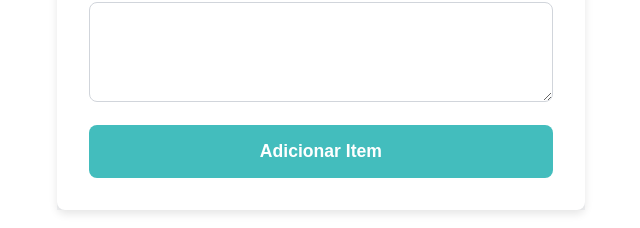
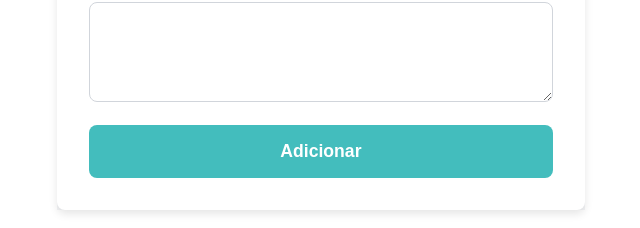
Before and after one commit to RenataPortoGransoti/projeto-vue-aula-web, a Vue app: page / in a window 1280 px wide. Shown: the part 410-638 px from the top of the page, without its empty margins (55-695 px from the left). Built offline with nearby package versions, Linux system fonts and the light colour scheme.

Commit message:
Texto do botão

```diff
--- a/src/components/CadastroItem.vue
+++ b/src/components/CadastroItem.vue
@@ -10,7 +10,7 @@
       <textarea v-model="descricao" id="descricao" required class="input-campo textarea"></textarea>
     </div>
 
-    <button type="submit" class="botao">Adicionar Item</button>
+    <button type="submit" class="botao">Adicionar</button>
   </form>
 </template>
 
```
